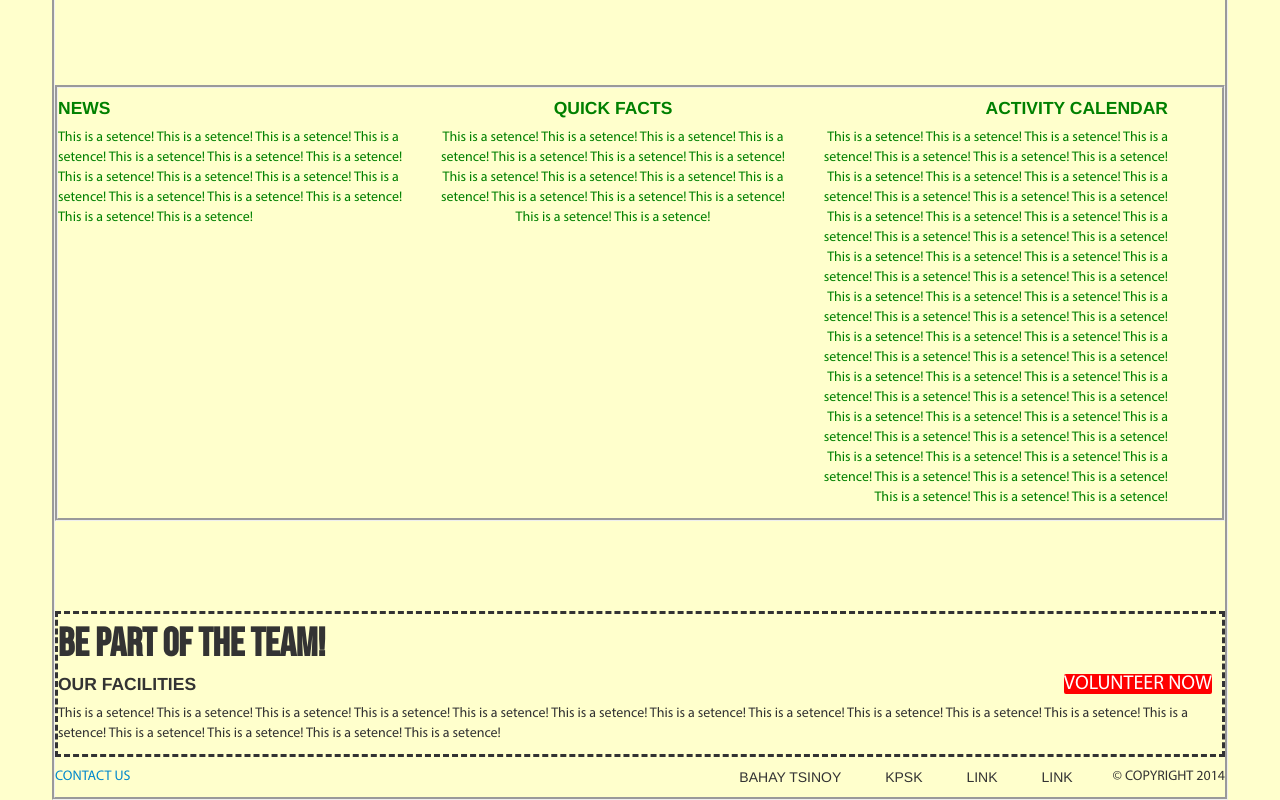
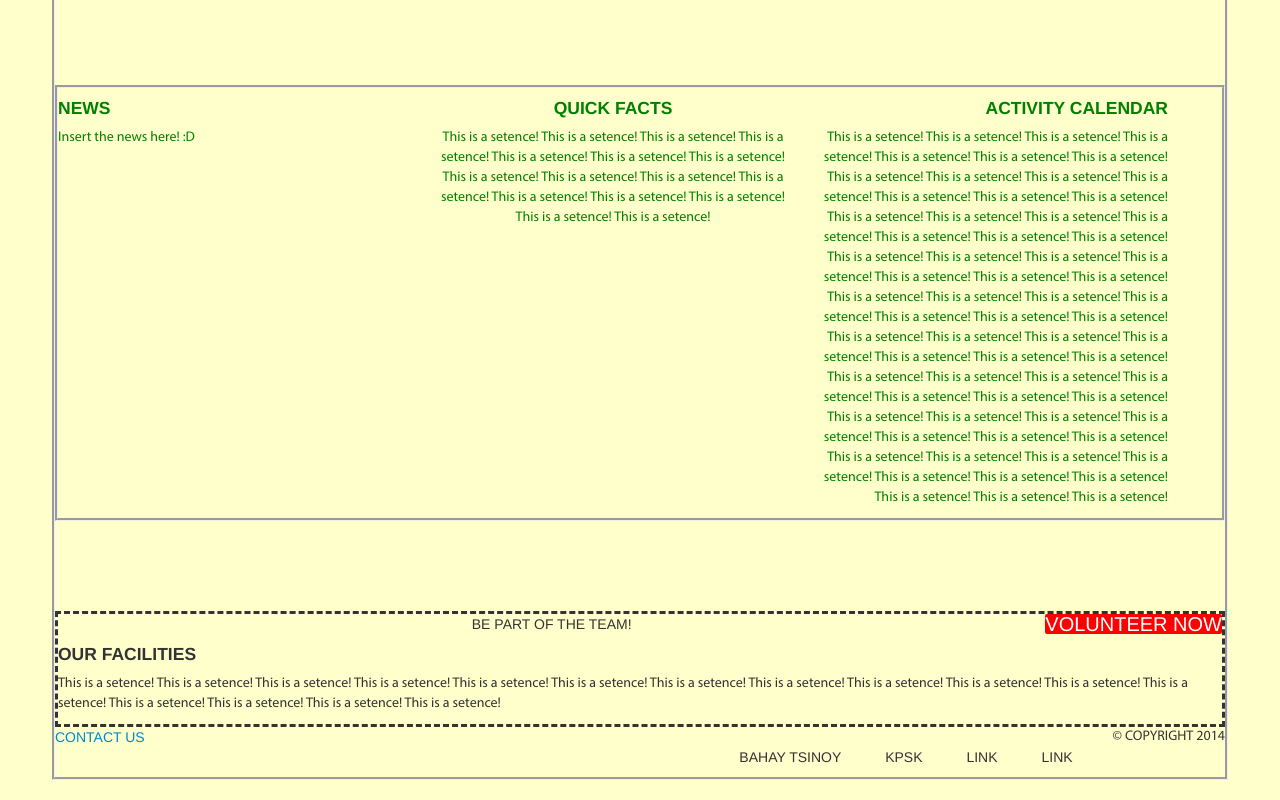
Before and after one commit to gerardoguangco/kaisa-final, a plain HTML site: page this is it/index.html in a window 1280 px wide. Shown: the part 658-1458 px from the top of the page. Drawn offline with Linux system fonts and the light colour scheme.

Commit message:
Almost done

```diff
--- a/this is it/index.html
+++ b/this is it/index.html
@@ -40,7 +40,7 @@
 
                 <span id="firstSpan" class="span4" align="left">
                     <h4>NEWS</h4>
-                    <p>This is a setence! This is a setence! This is a setence! This is a setence! This is a setence! This is a setence! This is a setence! This is a setence! This is a setence! This is a setence! This is a setence! This is a setence! This is a setence! This is a setence! This is a setence! This is a setence!</p>
+                    <p>Insert the news here! :D</p>
 
                 </span>
 
@@ -59,7 +59,9 @@
     <div class="container-third"><!-- START 3rd Row -->
         <div class ="row" id="last">
             <div class="thirdSpan">
-                <header><h2>BE PART OF THE TEAM!</h2><p class="readMore"><a class="joinBtn" href="#">VOLUNTEER NOW</a></p></header>
+                <center>
+                <span id="heading" class="third">BE PART OF THE TEAM!</span><span><a id="but" class="joinBtn" href="#">VOLUNTEER NOW</a></span>
+                    </center>
                 <h4>OUR FACILITIES</h4>
 
                 <p>This is a setence! This is a setence! This is a setence! This is a setence! This is a setence! This is a setence! This is a setence! This is a setence! This is a setence! This is a setence! This is a setence! This is a setence! This is a setence! This is a setence! This is a setence! This is a setence!</p>
@@ -68,14 +70,13 @@
 
         </div><!-- END 3rd Row -->
    </div>
-        <footer>
-        <div id="button">
-        <p><a class="contactUs" href="#">CONTACT US</a></p>
-        </div>
+        <footer id="foot">
+        <span><a class="contactButton" href="#">CONTACT US</a></span>
             <p id="copy">© COPYRIGHT 2014</p>
-            <div id="links">
+            <span id="links">
 
                 <nav>
+                    <span>
                 <ul id="list">
                     <li>BAHAY TSINOY</li>
                     <li>KPSK</li>
@@ -83,7 +84,7 @@
                     <li>LINK</li>
                 </ul>
                 </nav>
-            </div>
+            </span>
 
 
         </footer>
```
